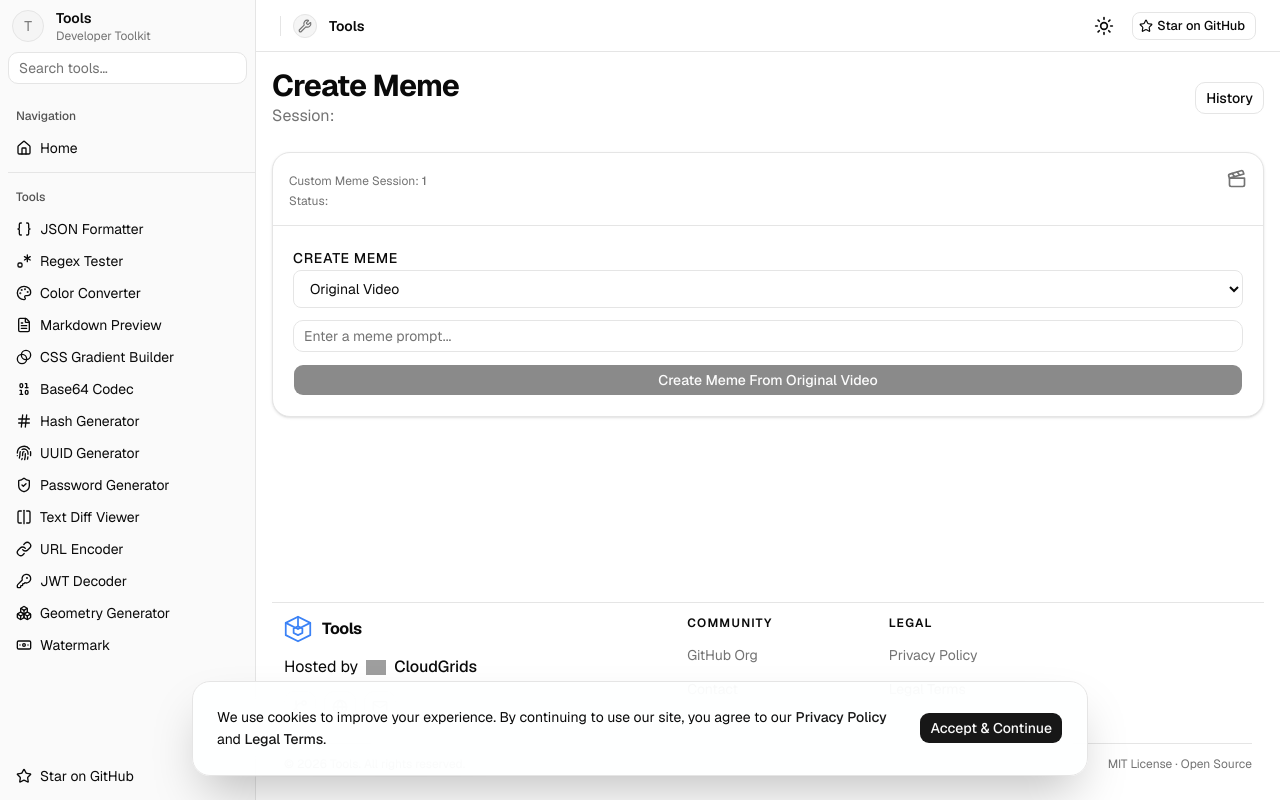
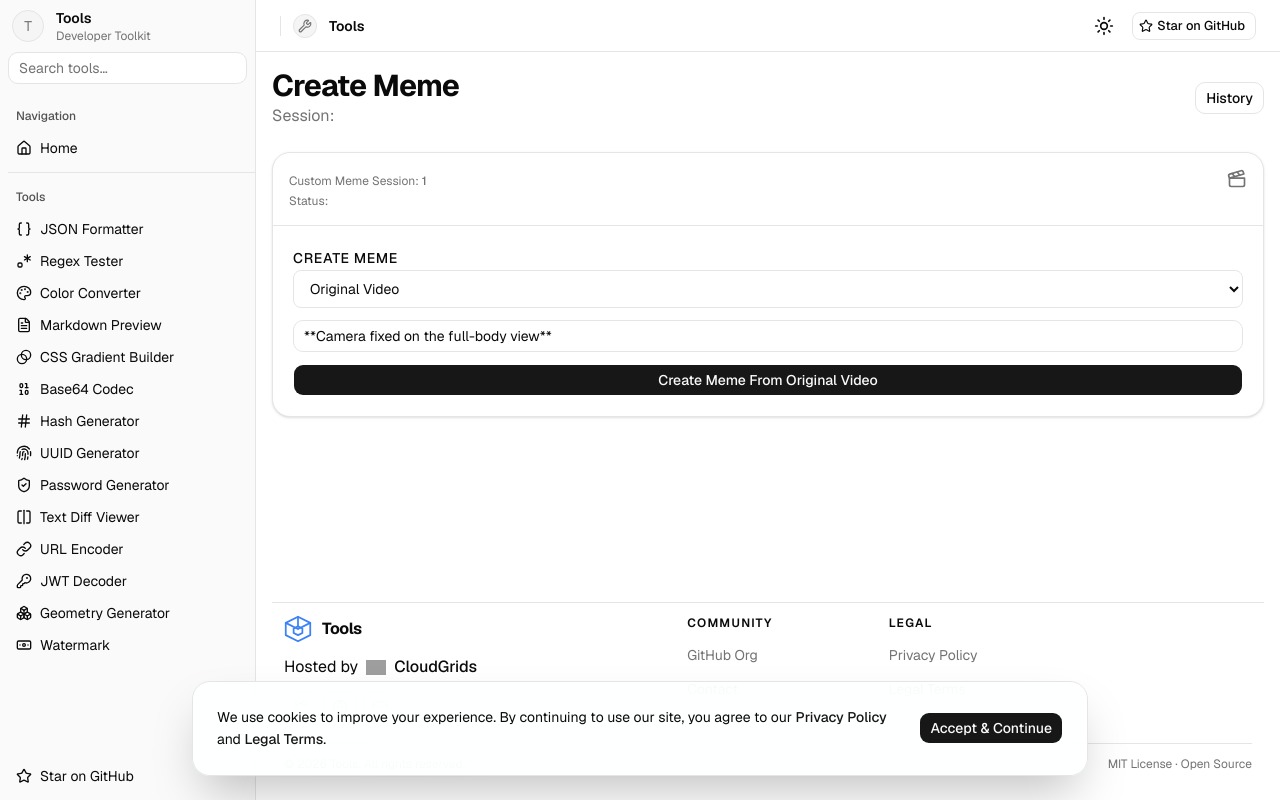
Before and after one commit to cloudgrids/tools, a Next.js app: page /generate/1 in a window 1280 px wide. Built offline with nearby package versions, Linux system fonts and the light colour scheme; grey boxes are pictures that could not be loaded.

Commit message:
fix: set default prompt

```diff
--- a/app/generate/[sessionId]/MemeBox.tsx
+++ b/app/generate/[sessionId]/MemeBox.tsx
@@ -14,7 +14,7 @@ interface MemeCardProps {
 }
 
 export const MemeBox: React.FC<MemeCardProps> = ({ video, sessionId }) => {
-	const [prompt, setPrompt] = useState<string>('');
+	const [prompt, setPrompt] = useState<string>('**Camera fixed on the full-body view**');
 	const [selectedSourceId, setSelectedSourceId] = useState<string>('');
 	const { makeMeme, getMEMEStatus, loading } = usePopVid();
 	const setHistory = usePopVidStore((s) => s.setHistory);
```
